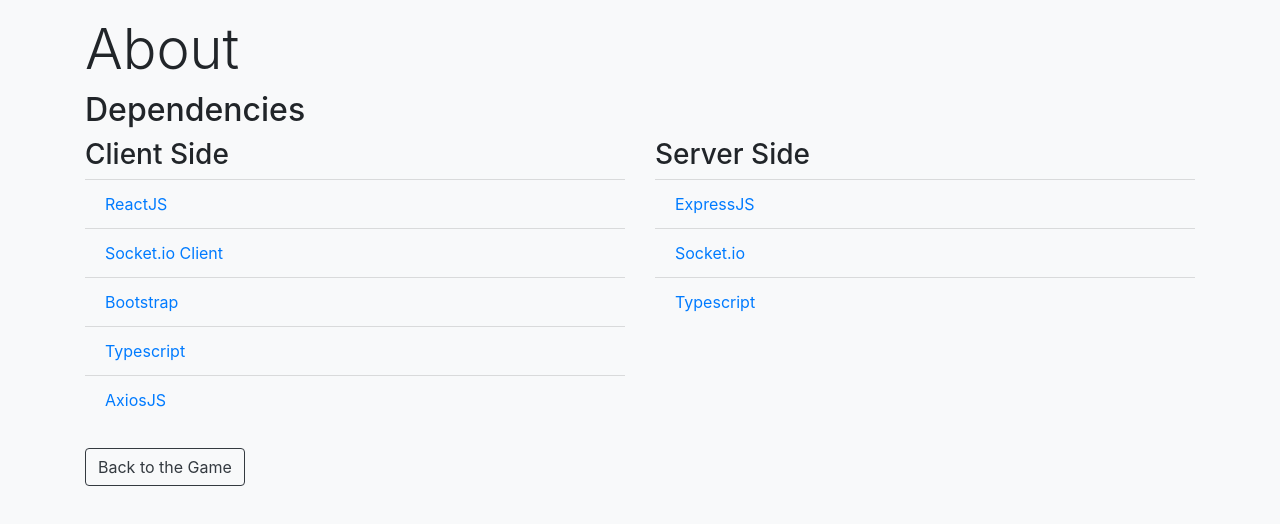
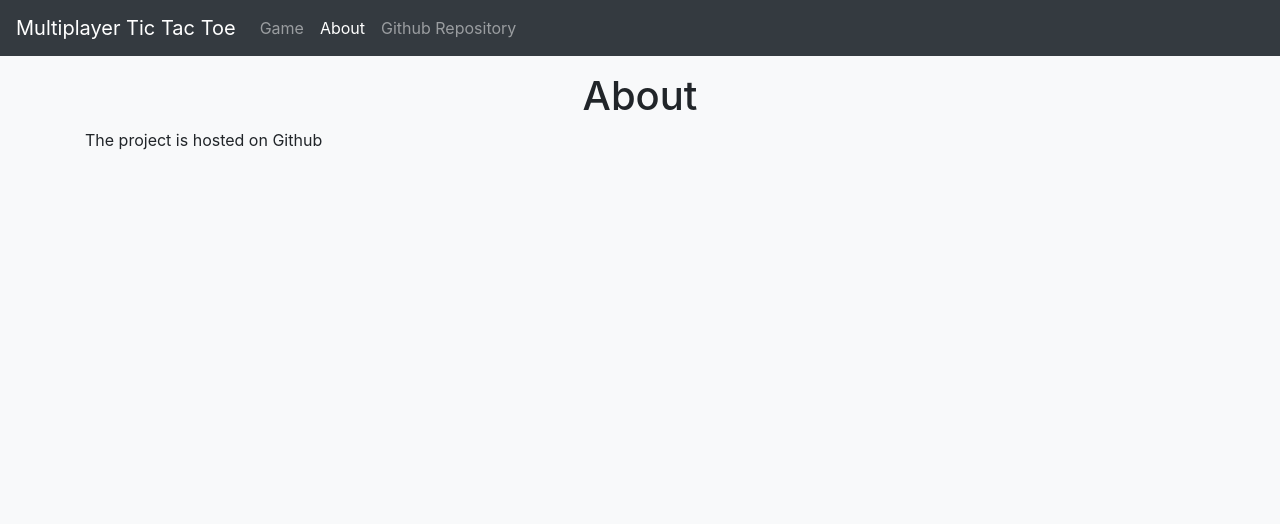
Before and after one commit to Zehua-Chen/Multiplayer-Tic-Tac-Toe, a React app in the folder client/: page /about in a window 1280 px wide. Shown: the top 524 px of the page. Built offline with nearby package versions, Linux system fonts and the light colour scheme; no server answers.

Commit message:
Add Navbar

```diff
--- a/client/src/components/pages/AboutPage/AboutPage.tsx
+++ b/client/src/components/pages/AboutPage/AboutPage.tsx
@@ -2,6 +2,8 @@
 import { Link } from 'react-router-dom';
 
 import * as styles from './AboutPage.css';
+
+const linkToGithub = "https://github.com/Zehua-Chen/Multiplayer-Tic-Tac-Toe/";
 
 /**
  * A page that shows with what dependencies the game is made.
@@ -11,66 +13,42 @@
   render() {
 
     return (
-      <div className={`container-fluid ${styles.fullHeight} bg-light`}>
+      <div className={`${styles.fullHeight} bg-light`}>
+        {/*
+        Has to use navbar-expand to force navitems to be put horizontally
+        no matter the size of the view port
+         */}
+        <nav className="navbar navbar-expand navbar-dark bg-dark">
+
+          <a className="navbar-brand" href="#!">Multiplayer Tic Tac Toe</a>
+
+          <ul className="navbar-nav">
+            <li className="nav-item">
+              <Link className="nav-link" to="/">Game</Link>
+            </li>
+            <li className="nav-item">
+              <a className="nav-link active" href="#!">About</a>
+            </li>
+            <li className="nav-item">
+              <a className="nav-link" href={linkToGithub}>Github Repository</a>
+            </li>
+          </ul>
+        </nav>
+
         <div className="container">
 
-          <div className="row">
-            <div className="col mt-3">
-              <h1 className="display-4">About</h1>
+          <div className="row mt-3">
+            <div className="col text-center">
+              <h1>About</h1>
             </div>
           </div>
-
           <div className="row">
             <div className="col">
-              <h2>Dependencies</h2>
+              <p>The project is hosted on Github</p>
             </div>
           </div>
+        </div>
 
-          <div className="row">
-            <div className="col-md-6">
-              <h3>Client Side</h3>
-              <ul className="list-group list-group-flush">
-                <li className="list-group-item bg-light">
-                  <a href="https://reactjs.org/">ReactJS</a>
-                </li>
-                <li className="list-group-item bg-light">
-                  <a href="https://socket.io/">Socket.io Client</a>
-                </li>
-                <li className="list-group-item bg-light">
-                  <a href="https://getbootstrap.com/">Bootstrap</a>
-                </li>
-                <li className="list-group-item bg-light">
-                  <a href="https://www.typescriptlang.org/">Typescript</a>
-                </li>
-                <li className="list-group-item bg-light">
-                  <a href="https://github.com/axios/axios">AxiosJS</a>
-                </li>
-              </ul>
-            </div>
-
-            <div className="col-md-6">
-              <h3>Server Side</h3>
-              <ul className="list-group list-group-flush">
-                <li className="list-group-item bg-light">
-                  <a href="https://expressjs.com/">ExpressJS</a>
-                </li>
-                <li className="list-group-item bg-light">
-                  <a href="https://socket.io/">Socket.io</a>
-                </li>
-                <li className="list-group-item bg-light">
-                  <a href="https://www.typescriptlang.org/">Typescript</a>
-                </li>
-              </ul>
-            </div>
-          </div>
-
-          <div className="row mt-4">
-            <div className="col">
-              <Link className="btn btn-outline-dark" to="/">Back to the Game</Link>
-            </div>
-          </div>
-
-        </div>
       </div>
     );
   }
```
